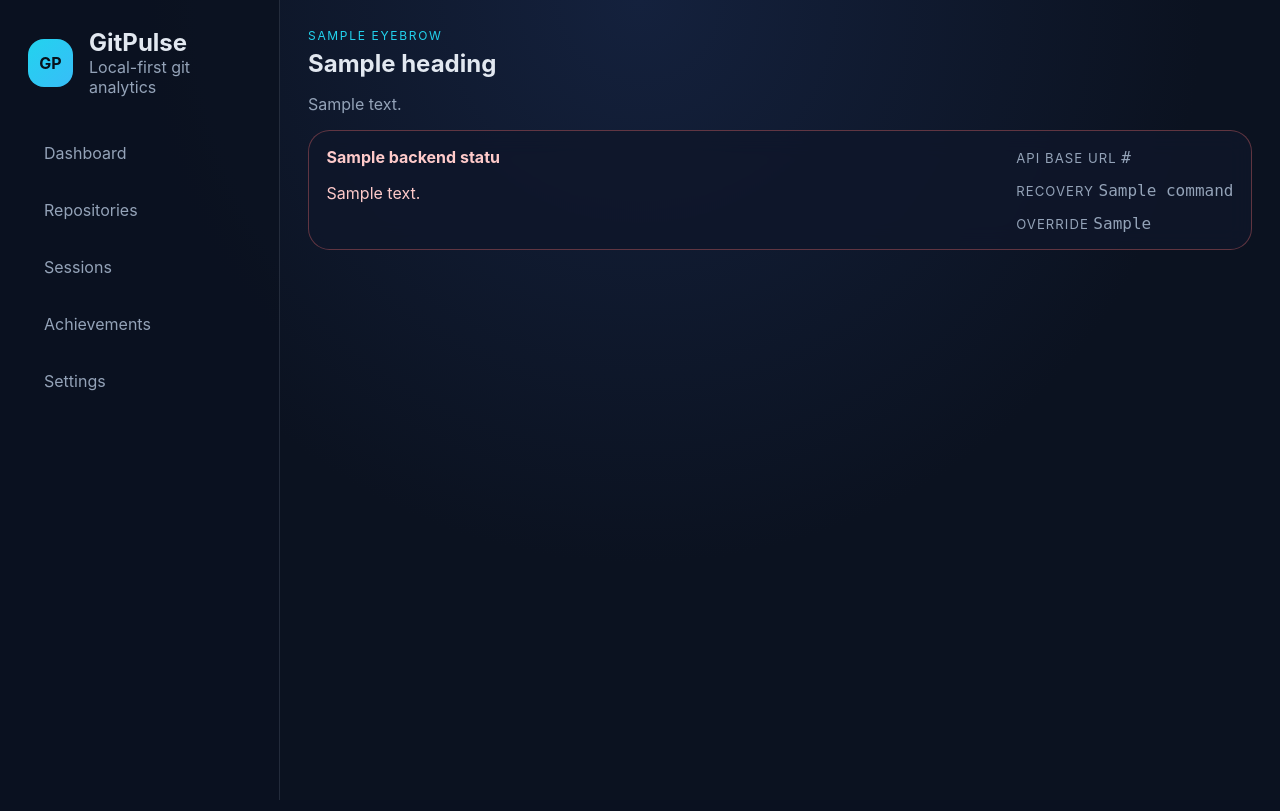
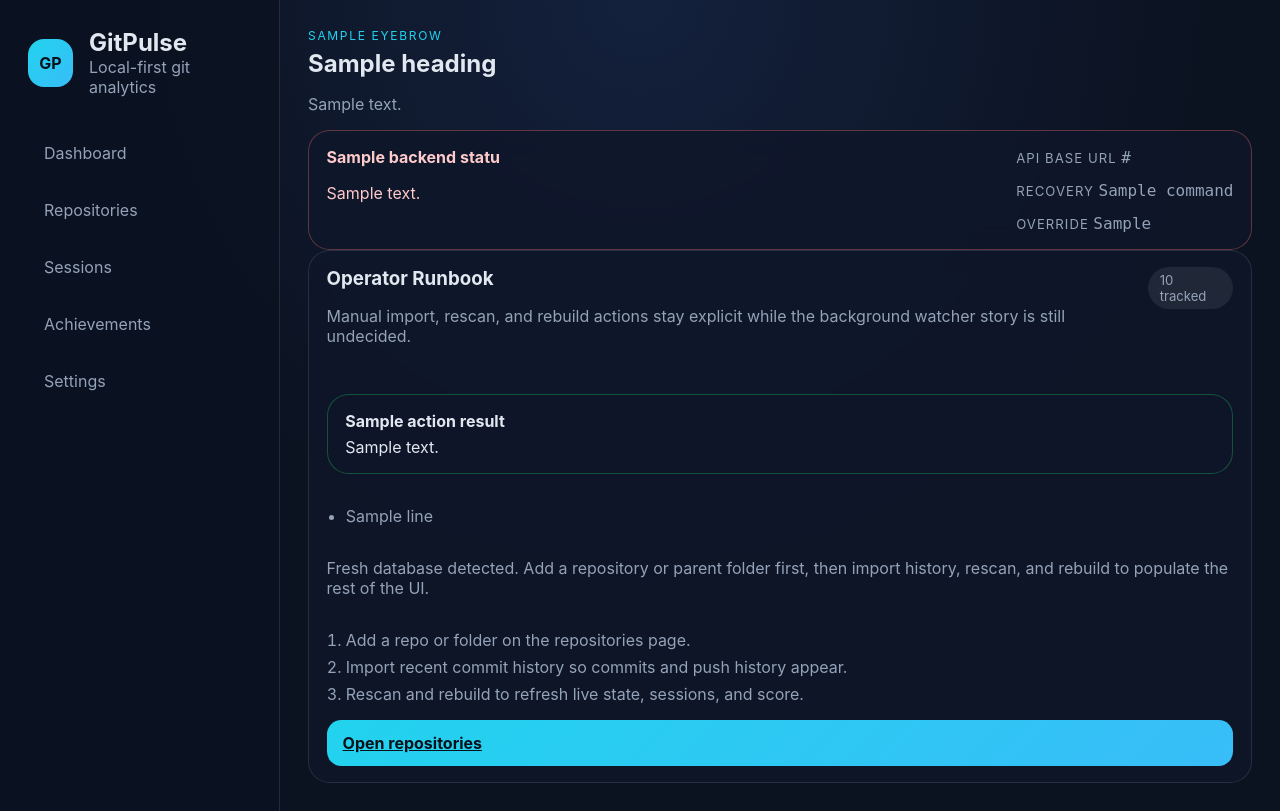
Before and after one commit to dunamismax/gitpulse, a FastAPI app: template python-ui/src/gitpulse_ui/templates/dashboard.html in a window 1280 px wide. Run offline with FastAPI, Linux system fonts and the light colour scheme; the template is opened without the code that fills it: most values are stand-ins (such as "Sample title", 1, 10 or a date in 2020).

Commit message:
feat: harden python ui first-run workflow

```diff
--- a/python-ui/src/gitpulse_ui/app.py
+++ b/python-ui/src/gitpulse_ui/app.py
@@ -13,6 +13,7 @@ from fastapi.staticfiles import StaticFiles
 from fastapi.templating import Jinja2Templates
 
 from .models import (
+    ActionResult,
     DashboardView,
     RepoDetailView,
     RepositoryCard,
@@ -48,6 +49,10 @@ class GitPulseService(Protocol):
         exclude_patterns: list[str],
     ) -> None: ...
     async def save_settings(self, payload: SaveSettingsRequest) -> None: ...
+    async def import_repo(self, repo_id: str, *, days: int) -> ActionResult: ...
+    async def run_import(self, *, days: int) -> ActionResult: ...
+    async def run_rescan(self) -> ActionResult: ...
+    async def run_rebuild(self) -> ActionResult: ...
 
 
 @asynccontextmanager
@@ -90,6 +95,7 @@ def create_app(
         try:
             view = await svc.dashboard()
         except GitPulseAPIError as exc:
+            action_panel = await _action_panel_context(request, svc, return_to="/")
             return _render(
                 request,
                 "dashboard.html",
@@ -106,10 +112,17 @@ def create_app(
                         backend_status=_backend_status(request, exc),
                     ),
                     "view": None,
+                    **action_panel,
                 },
                 status_code=_status_code_for_error(exc),
             )
 
+        action_panel = await _action_panel_context(
+            request,
+            svc,
+            return_to="/",
+            tracked_total=len(view.repo_cards),
+        )
         return _render(
             request,
             "dashboard.html",
@@ -125,6 +138,7 @@ def create_app(
                     flash=_flash_from_query(request),
                 ),
                 "view": view,
+                **action_panel,
             },
         )
 
@@ -134,6 +148,12 @@ def create_app(
         svc: Annotated[GitPulseService, Depends(_get_service)],
     ) -> Response:
         cards, error = await _load_repositories(svc)
+        action_panel = await _action_panel_context(
+            request,
+            svc,
+            return_to="/repositories",
+            tracked_total=len(cards),
+        )
         return _render(
             request,
             "repositories.html",
@@ -152,6 +172,7 @@ def create_app(
                 ),
                 "cards": cards,
                 "path_value": "",
+                **action_panel,
             },
             status_code=_status_code_for_error(error),
         )
@@ -204,6 +225,12 @@ def create_app(
             )
 
         if error:
+            action_panel = await _action_panel_context(
+                request,
+                svc,
+                return_to="/repositories",
+                tracked_total=len(cards),
+            )
             return _render(
                 request,
                 "repositories.html",
@@ -221,6 +248,7 @@ def create_app(
                     ),
                     "cards": cards,
                     "path_value": str(form.get("path", "")),
+                    **action_panel,
                 },
                 status_code=_status_code_for_error(error_exc, default=400),
             )
@@ -240,6 +268,26 @@ def create_app(
             success_message="Repository rescanned.",
             redirect_to=f"/repositories/{repo_id}",
         )
+
+    @app.post("/repositories/{repo_id}/import", response_class=HTMLResponse)
+    async def repositories_import(
+        repo_id: str,
+        request: Request,
+        svc: Annotated[GitPulseService, Depends(_get_service)],
+    ) -> Response:
+        form = await request.form()
+        days = _parse_positive_int(form.get("days"), fallback=30)
+
+        try:
+            result = await svc.import_repo(repo_id, days=days)
+        except GitPulseAPIError as exc:
+            return _redirect_with_flash(
+                f"/repositories/{repo_id}",
+                exc.message,
+                level="error",
+            )
+
+        return _redirect_with_flash(f"/repositories/{repo_id}", result.summary)
 
     @app.post("/repositories/{repo_id}/toggle", response_class=HTMLResponse)
     async def repositories_toggle(
@@ -275,6 +323,7 @@ def create_app(
         request: Request,
         svc: Annotated[GitPulseService, Depends(_get_service)],
     ) -> Response:
+        import_days = await _load_import_days(svc)
         try:
             view = await svc.repo_detail(repo_id)
         except GitPulseAPIError as exc:
@@ -295,6 +344,7 @@ def create_app(
                     "view": None,
                     "include_patterns_value": "",
                     "exclude_patterns_value": "",
+                    "repo_import_days": import_days,
                 },
                 status_code=_status_code_for_error(exc, default=502),
             )
@@ -315,6 +365,7 @@ def create_app(
                 "view": view,
                 "include_patterns_value": "\n".join(view.include_patterns),
                 "exclude_patterns_value": "\n".join(view.exclude_patterns),
+                "repo_import_days": import_days,
             },
         )
 
@@ -336,6 +387,7 @@ def create_app(
             )
         except GitPulseAPIError as exc:
             view, load_error = await _load_repo_detail(svc, repo_id)
+            import_days = await _load_import_days(svc)
             combined_error = (
                 exc.message if load_error is None else f"{exc.message} {load_error.message}"
             )
@@ -356,6 +408,7 @@ def create_app(
                     "view": view,
                     "include_patterns_value": "\n".join(include_patterns),
                     "exclude_patterns_value": "\n".join(exclude_patterns),
+                    "repo_import_days": import_days,
                 },
                 status_code=_status_code_for_error(exc, default=400),
             )
@@ -516,6 +569,51 @@ def create_app(
 
         return _redirect_with_flash("/settings", "Settings saved to the active config file.")
 
+    @app.post("/actions/import", response_class=HTMLResponse)
+    async def action_import(
+        request: Request,
+        svc: Annotated[GitPulseService, Depends(_get_service)],
+    ) -> Response:
+        form = await request.form()
+        days = _parse_positive_int(form.get("days"), fallback=30)
+        return await _run_action_panel(
+            request,
+            svc,
+            action=lambda: svc.run_import(days=days),
+            return_to=str(form.get("return_to", "/")) or "/",
+            import_days=days,
+        )
+
+    @app.post("/actions/rescan", response_class=HTMLResponse)
+    async def action_rescan(
+        request: Request,
+        svc: Annotated[GitPulseService, Depends(_get_service)],
+    ) -> Response:
+        form = await request.form()
+        days = _parse_positive_int(form.get("days"), fallback=30)
+        return await _run_action_panel(
+            request,
+            svc,
+            action=svc.run_rescan,
+            return_to=str(form.get("return_to", "/")) or "/",
+            import_days=days,
+        )
+
+    @app.post("/actions/rebuild", response_class=HTMLResponse)
+    async def action_rebuild(
+        request: Request,
+        svc: Annotated[GitPulseService, Depends(_get_service)],
+    ) -> Response:
+        form = await request.form()
+        days = _parse_positive_int(form.get("days"), fallback=30)
+        return await _run_action_panel(
+            request,
+            svc,
+            action=svc.run_rebuild,
+            return_to=str(form.get("return_to", "/")) or "/",
+            import_days=days,
+        )
+
     return app
 
 
@@ -590,6 +688,81 @@ async def _load_settings(
         return None, exc
 
 
+async def _load_import_days(svc: GitPulseService) -> int:
+    data, _ = await _load_settings(svc)
+    if data is None:
+        return 30
+    return max(data.config.monitoring.import_days, 1)
+
+
+async def _action_panel_context(
+    request: Request,
+    svc: GitPulseService,
+    *,
+    return_to: str,
+    tracked_total: int | None = None,
+    result: ActionResult | None = None,
+    error: GitPulseAPIError | None = None,
+    import_days: int | None = None,
+) -> dict[str, Any]:
+    resolved_total = tracked_total
+    panel_error = error
+    if resolved_total is None:
+        cards, repo_error = await _load_repositories(svc)
+        resolved_total = len(cards)
+        if panel_error is None:
+            panel_error = repo_error
+
+    resolved_days = import_days if import_days is not None else await _load_import_days(svc)
+
+    return {
+        "action_return_to": return_to,
+        "action_tracked_total": resolved_total,
+        "action_has_repositories": resolved_total > 0,
+        "action_import_days": resolved_days,
+        "action_result": result,
+        "action_error": error.message if error else None,
+        "action_backend_status": _backend_status(request, panel_error),
+    }
+
+
+async def _run_action_panel(
+    request: Request,
+    svc: GitPulseService,
+    *,
+    action: Any,
+    return_to: str,
+    import_days: int,
+) -> Response:
+    result: ActionResult | None = None
+    error: GitPulseAPIError | None = None
+    try:
+        result = await action()
+    except GitPulseAPIError as exc:
+        error = exc
+
+    action_panel = await _action_panel_context(
+        request,
+        svc,
+        return_to=return_to,
+        result=result,
+        error=error,
+        import_days=import_days,
+    )
+
+    if _is_htmx(request):
+        return _render(
+            request,
+            "partials/action_center.html",
+            action_panel,
+            status_code=200 if error is None else _status_code_for_error(error, default=400),
+        )
+
+    if error is not None:
+        return _redirect_with_flash(return_to, error.message, level="error")
+    return _redirect_with_flash(return_to, result.summary if result else "Action completed.")
+
+
 def _page_meta(
     *,
     active_nav: str,
@@ -647,6 +820,14 @@ def _redirect_with_flash(path: str, message: str, *, level: str = "success") ->
 
 def _split_lines(value: str) -> list[str]:
     return [line.strip() for line in value.splitlines() if line.strip()]
+
+
+def _parse_positive_int(value: Any, *, fallback: int) -> int:
+    try:
+        parsed = int(str(value or "").strip())
+    except ValueError:
+        return fallback
+    return parsed if parsed > 0 else fallback
 
 
 def _join_lines(value: list[str]) -> str:
--- a/python-ui/src/gitpulse_ui/static/app.css
+++ b/python-ui/src/gitpulse_ui/static/app.css
@@ -397,6 +397,11 @@ label {
   border-color: rgba(34, 197, 94, 0.35);
 }
 
+.notice-warning {
+  border-color: rgba(251, 191, 36, 0.35);
+  color: #fde68a;
+}
+
 .notice-error {
   border-color: rgba(248, 113, 113, 0.35);
   color: #fecaca;
@@ -404,6 +409,73 @@ label {
 
 .inline-notice {
   margin-bottom: 1rem;
+}
+
+.action-center,
+.action-form,
+.empty-guide {
+  display: grid;
+  gap: 1rem;
+}
+
+.action-grid {
+  display: grid;
+  gap: 1rem;
+  grid-template-columns: repeat(3, minmax(0, 1fr));
+}
+
+.action-form {
+  padding: 1rem;
+  border-radius: 1rem;
+  border: 1px solid var(--line);
+  background: rgba(11, 18, 32, 0.45);
+}
+
+.action-form h4 {
+  margin: 0;
+}
+
+.action-progress {
+  display: none;
+  margin: 0;
+  color: var(--accent);
+  font-size: 0.92rem;
+}
+
+.htmx-indicator {
+  display: none;
+}
+
+.htmx-request.htmx-indicator,
+.htmx-request .htmx-indicator {
+  display: block;
+}
+
+.action-lines,
+.step-list {
+  margin: 0;
+  padding-left: 1.2rem;
+  color: var(--muted);
+  display: grid;
+  gap: 0.45rem;
+}
+
+.action-lines-tight {
+  gap: 0.3rem;
+  margin-top: 0.6rem;
+}
+
+.action-result p,
+.action-warning p {
+  margin: 0.35rem 0 0;
+}
+
+.compact-guide {
+  background: rgba(11, 18, 32, 0.45);
+}
+
+.detail-head-actions {
+  align-items: center;
 }
 
 .file-pill {
@@ -436,7 +508,8 @@ th {
   .stats-grid.four-up,
   .repo-grid,
   .card-grid.three-up,
-  .card-grid.four-up {
+  .card-grid.four-up,
+  .action-grid {
     grid-template-columns: repeat(2, minmax(0, 1fr));
   }
 }
@@ -452,7 +525,8 @@ th {
   .card-grid.four-up,
   .stats-grid.compact,
   .meta-grid.compact-meta,
-  .heatmap-grid {
+  .heatmap-grid,
+  .action-grid {
     grid-template-columns: 1fr;
   }
 
--- a/python-ui/src/gitpulse_ui/templates/dashboard.html
+++ b/python-ui/src/gitpulse_ui/templates/dashboard.html
@@ -1,7 +1,28 @@
 {% extends 'base.html' %}
 
 {% block content %}
+  {% include 'partials/action_center.html' %}
+
   {% if view %}
+    {% set is_fresh_run = not view.repo_cards %}
+
+    {% if is_fresh_run %}
+      <section class="panel empty-guide">
+        <div class="panel-head">
+          <div>
+            <h3>First Run Guide</h3>
+            <p class="panel-copy">A brand-new database is expected to look quiet. GitPulse only shows what you have explicitly imported or scanned.</p>
+          </div>
+          <span class="chip">Empty state</span>
+        </div>
+        <ol class="step-list">
+          <li>Add a repository or parent folder so GitPulse has local roots to inspect.</li>
+          <li>Import recent history to backfill commits and push visibility.</li>
+          <li>Rescan and rebuild so sessions, rollups, and score reflect current local truth.</li>
+        </ol>
+      </section>
+    {% endif %}
+
     <section class="stats-grid six-up">
       <article class="stat-card"><span class="label">Live Lines</span><strong>{{ view.summary.live_lines }}</strong></article>
       <article class="stat-card"><span class="label">Staged Lines</span><strong>{{ view.summary.staged_lines }}</strong></article>
@@ -17,11 +38,15 @@
           <h3>30 Day Trend</h3>
           <span class="chip">Changed lines + score</span>
         </div>
+        {% if view.trend_points %}
           <div class="trend-bars">
             {% for point in view.trend_points %}
               <span title="{{ point.day }}: score {{ point.score }}" style="height: {{ [point.score, 4] | max }}px"></span>
             {% endfor %}
           </div>
+        {% else %}
+          <p class="empty-state">No trend data yet. Import history and rebuild analytics to seed the chart.</p>
+        {% endif %}
       </article>
 
       <article class="panel">
@@ -29,11 +54,15 @@
           <h3>12 Week Heatmap</h3>
           <span class="chip">Consistency</span>
         </div>
+        {% if view.heatmap_days %}
           <div class="heatmap-grid">
             {% for point in view.heatmap_days %}
               <span class="heat-cell {{ heatmap_class(point.score) }}" title="{{ point.day }}: score {{ point.score }}"></span>
             {% endfor %}
           </div>
+        {% else %}
+          <p class="empty-state">No heatmap yet. Rebuild analytics after importing history to populate consistency data.</p>
+        {% endif %}
       </article>
     </section>
 
@@ -59,7 +88,7 @@
             {% endfor %}
           </div>
         {% else %}
-          <p class="empty-state">No recent activity.</p>
+          <p class="empty-state">No recent activity yet. Run a rescan after making local changes to record new working-tree state.</p>
         {% endif %}
       </article>
 
@@ -81,7 +110,7 @@
             {% endfor %}
           </div>
         {% else %}
-          <p class="empty-state">No goals configured.</p>
+          <p class="empty-state">No goals configured. Set daily targets on the settings page if you want score progress to anchor to something specific.</p>
         {% endif %}
       </article>
     </section>
@@ -102,7 +131,7 @@
           {% endfor %}
         </div>
       {% else %}
-        <p class="empty-state">No repositories tracked yet.</p>
+        <p class="empty-state">No repositories tracked yet. Add one on the repositories page, then come back once import and rescan have populated the dashboard.</p>
       {% endif %}
     </section>
   {% endif %}
--- /dev/null
+++ b/python-ui/src/gitpulse_ui/templates/partials/action_center.html
@@ -0,0 +1,127 @@
+<section class="panel action-center" id="action-center">
+  <div class="panel-head">
+    <div>
+      <h3>Operator Runbook</h3>
+      <p class="panel-copy">
+        Manual import, rescan, and rebuild actions stay explicit while the background watcher story is still undecided.
+      </p>
+    </div>
+    <span class="chip">{{ action_tracked_total }} tracked</span>
+  </div>
+
+  {% if action_result %}
+    <div class="notice notice-success inline-notice action-result">
+      <div>
+        <strong>{{ action_result.title }}</strong>
+        <p>{{ action_result.summary }}</p>
+      </div>
+    </div>
+    {% if action_result.lines %}
+      <ul class="action-lines">
+        {% for line in action_result.lines %}
+          <li>{{ line }}</li>
+        {% endfor %}
+      </ul>
+    {% endif %}
+    {% if action_result.warnings %}
+      <div class="notice notice-warning inline-notice action-warning">
+        <div>
+          <strong>Completed with warnings</strong>
+          <ul class="action-lines action-lines-tight">
+            {% for warning in action_result.warnings %}
+              <li>{{ warning }}</li>
+            {% endfor %}
+          </ul>
+        </div>
+      </div>
+    {% endif %}
+  {% endif %}
+
+  {% if action_backend_status %}
+    {% with backend_status=action_backend_status %}
+      {% include 'partials/backend_status.html' %}
+    {% endwith %}
+  {% endif %}
+
+  {% if action_error %}
+    <div class="notice notice-error inline-notice">{{ action_error }}</div>
+  {% endif %}
+
+  {% if action_has_repositories %}
+    <div class="action-grid">
+      <form
+        method="post"
+        action="/actions/import"
+        class="action-form"
+        hx-post="/actions/import"
+        hx-target="#action-center"
+        hx-swap="outerHTML"
+        hx-disabled-elt="button, input"
+        hx-indicator="#action-import-indicator"
+      >
+        <input type="hidden" name="return_to" value="{{ action_return_to }}">
+        <label>
+          <span>Import Window Days</span>
+          <input type="number" min="1" name="days" value="{{ action_import_days }}">
+        </label>
+        <p class="panel-copy">Backfill commit history from the current Go runtime for every tracked repository.</p>
+        <button class="button" type="submit">Import Recent History</button>
+        <p class="action-progress htmx-indicator" id="action-import-indicator">
+          Importing recent history. Large repositories can take a bit.
+        </p>
+      </form>
+
+      <form
+        method="post"
+        action="/actions/rescan"
+        class="action-form"
+        hx-post="/actions/rescan"
+        hx-target="#action-center"
+        hx-swap="outerHTML"
+        hx-disabled-elt="button, input"
+        hx-indicator="#action-rescan-indicator"
+      >
+        <input type="hidden" name="return_to" value="{{ action_return_to }}">
+        <input type="hidden" name="days" value="{{ action_import_days }}">
+        <h4>Rescan Working Trees</h4>
+        <p class="panel-copy">Refresh live git status, ahead/behind counts, and working-tree change totals.</p>
+        <button class="button button-secondary" type="submit">Rescan Active Repositories</button>
+        <p class="action-progress htmx-indicator" id="action-rescan-indicator">
+          Rescanning repositories. Git status collection can take a moment.
+        </p>
+      </form>
+
+      <form
+        method="post"
+        action="/actions/rebuild"
+        class="action-form"
+        hx-post="/actions/rebuild"
+        hx-target="#action-center"
+        hx-swap="outerHTML"
+        hx-disabled-elt="button, input"
+        hx-indicator="#action-rebuild-indicator"
+      >
+        <input type="hidden" name="return_to" value="{{ action_return_to }}">
+        <input type="hidden" name="days" value="{{ action_import_days }}">
+        <h4>Rebuild Analytics</h4>
+        <p class="panel-copy">Recompute sessions, rollups, streaks, score, and achievements from stored local events.</p>
+        <button class="button button-secondary" type="submit">Rebuild Analytics</button>
+        <p class="action-progress htmx-indicator" id="action-rebuild-indicator">
+          Rebuilding analytics from stored events. This finishes when sessions and rollups are rewritten.
+        </p>
+      </form>
+    </div>
+  {% else %}
+    <div class="empty-guide">
+      <p class="empty-state">
+        Fresh database detected. Add a repository or parent folder first, then import history, rescan, and rebuild to populate the rest of the UI.
+      </p>
+      <ol class="step-list">
+        <li>Add a repo or folder on the repositories page.</li>
+        <li>Import recent commit history so commits and push history appear.</li>
+        <li>Rescan and rebuild to refresh live state, sessions, and score.</li>
+      </ol>
+      <a class="button" href="/repositories">Open repositories</a>
+    </div>
+  {% endif %}
+</section>
--- a/python-ui/src/gitpulse_ui/templates/repositories.html
+++ b/python-ui/src/gitpulse_ui/templates/repositories.html
@@ -1,11 +1,14 @@
 {% extends 'base.html' %}
 
 {% block content %}
+  {% include 'partials/action_center.html' %}
+
   <section class="panel">
     <form method="post" action="/repositories/add" class="inline-form" hx-post="/repositories/add" hx-target="#repositories-section" hx-swap="outerHTML">
       <input type="text" name="path" value="{{ path_value }}" placeholder="/Users/you/code" required>
       <button class="button" type="submit">Add Target</button>
     </form>
+    <p class="panel-copy">Point GitPulse at one repo or a parent folder. Nested repositories are discovered and tracked individually.</p>
   </section>
 
   {% include 'partials/repository_section.html' %}
--- a/python-ui/src/gitpulse_ui/templates/settings.html
+++ b/python-ui/src/gitpulse_ui/templates/settings.html
@@ -8,6 +8,7 @@
         <span>Author Emails (one per line)</span>
         <textarea name="authors" rows="4">{{ form_values.authors if form_values.authors is string else split_lines(form_values.authors) }}</textarea>
       </label>
+      <p class="panel-copy">Set these before the first import if you want commit and push totals to match your local identity cleanly.</p>
     </section>
 
     <section class="split-grid">
```
Also changed, not shown: BUILD.md (+37 -11 lines), docs/architecture.md (+5 -4 lines), python-ui/src/gitpulse_ui/models.py (+8 -0 lines), python-ui/src/gitpulse_ui/service.py (+17 -0 lines), python-ui/src/gitpulse_ui/templates/achievements.html (+14 -1 lines), python-ui/src/gitpulse_ui/templates/partials/repository_section.html (+8 -1 lines), python-ui/src/gitpulse_ui/templates/repository_detail.html (+32 -9 lines), python-ui/src/gitpulse_ui/templates/sessions.html (+8 -1 lines), python-ui/tests/test_app.py (+168 -0 lines), README.md, python-ui/README.md, 3 other files. Lines whose indentation alone changed are shown as unchanged.
